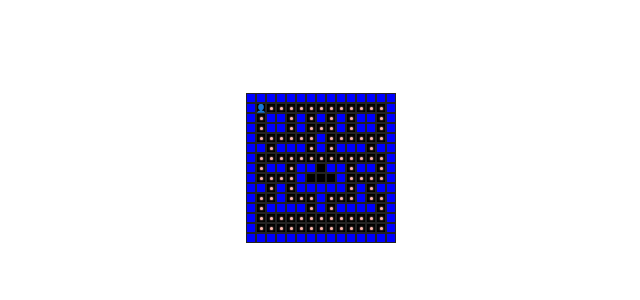
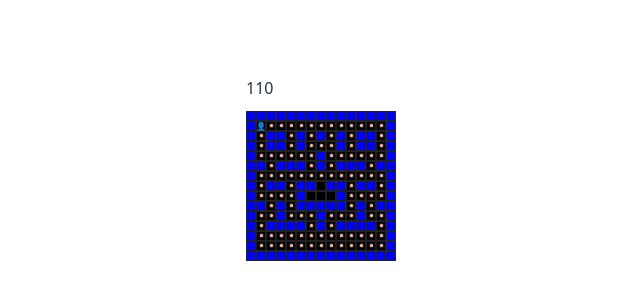
Before and after one commit to Miyayayayayaya/pacman-game, a React (Vite) app: page / in a window 1280 px wide. Shown: the part 232-532 px from the top of the page, without its empty margins (319-959 px from the left). Built offline with nearby package versions, Linux system fonts and the light colour scheme.

Commit message:
餌のカウント

```diff
--- a/src/App.module.css
+++ b/src/App.module.css
@@ -2,14 +2,13 @@
   display: flex;
   flex-direction: column;
   align-items: center;
+  justify-content: center;
   height: 100vh;
-  min-height: 100vh;
-  padding: 0 0.5rem;
+  gap:5px;
 }
 
 .board{
   display: grid;
-  margin:auto 0;
   grid-template-columns: repeat(20,10px);
   grid-template-rows:repeat(20,10px);
   width: 300px;
@@ -48,3 +47,9 @@
   border-radius:50%;
   box-shadow:0 0 2px #ffb8ae;
 }
+
+.scoreBoard{
+  width:150px;
+  height:30px;
+  background-color: #FFFFFF;
+}
--- a/src/App.tsx
+++ b/src/App.tsx
@@ -2,6 +2,7 @@ import { useEffect, useState } from 'react';
 import styles from './App.module.css';
 import WallCoords from './utils/SetWall';
 import ItemCoords from './utils/SetItem';
+import CountItem from './utils/CountItem';
 // import { GameState } from './state/gameState';
 
 const makeGameBoard=(width:number,height:number):number[][]=>{
@@ -98,6 +99,7 @@ function App() {
   },[dir,gameBoard])
   return (
     <div className={styles.container}>
+      <div className={styles.scoreBoard}>{CountItem({twoDimensionalArray:gameBoard})}</div>
       <div className={styles.board} style={{
         width:setGameSize.x*10,
         height:setGameSize.y*10,
--- /dev/null
+++ b/src/utils/CountItem.tsx
@@ -0,0 +1,17 @@
+type CountItemProps={
+    twoDimensionalArray:number[][];
+}
+
+export default function CountItem({twoDimensionalArray}:CountItemProps){
+    const width=twoDimensionalArray.length
+    const height=twoDimensionalArray[0].length
+    let count=0
+    for (let y=0;y<height;y++){
+        for(let x=0;x<width;x++){
+            if(twoDimensionalArray[y][x]===2){
+                count+=1
+            }
+        }
+    }
+    return count
+}
```
